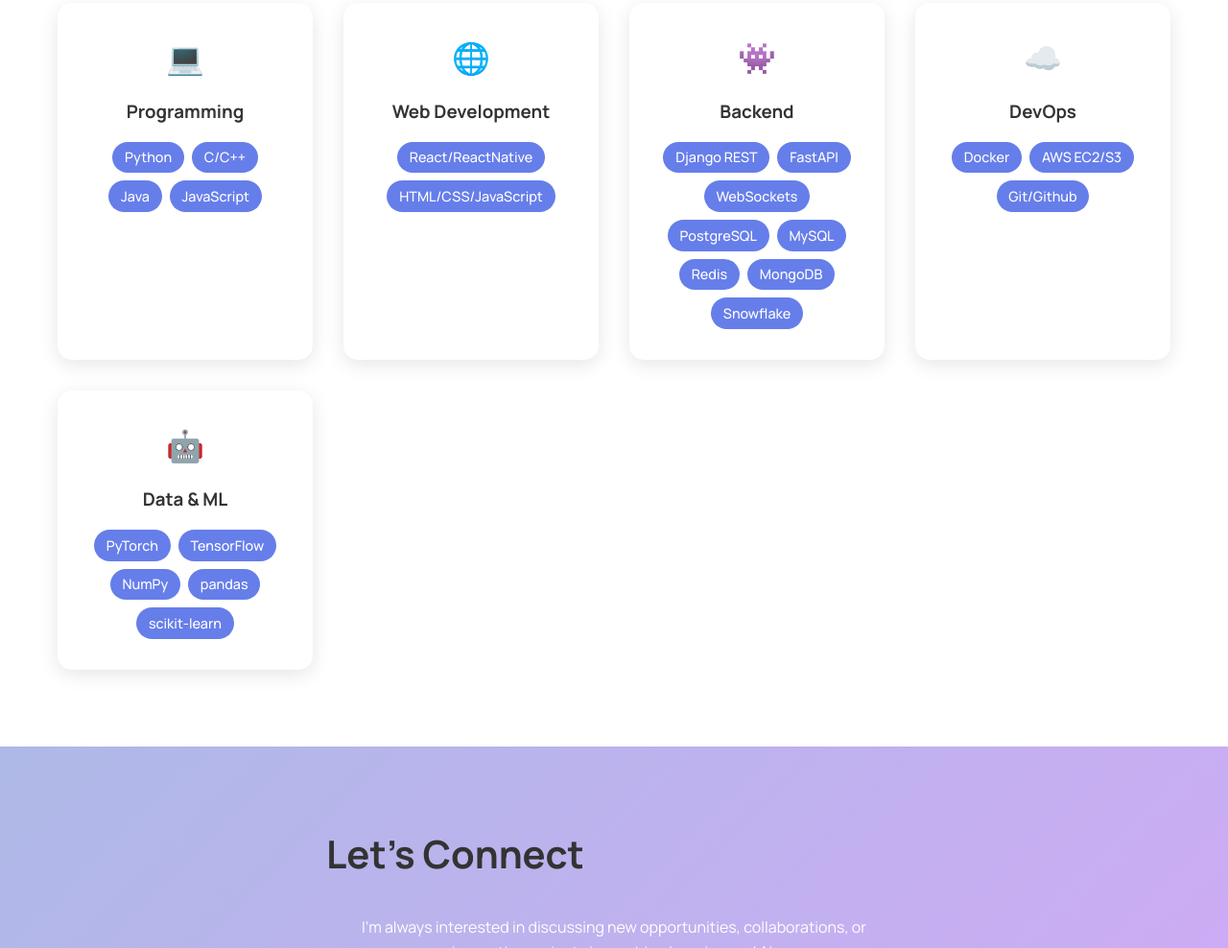
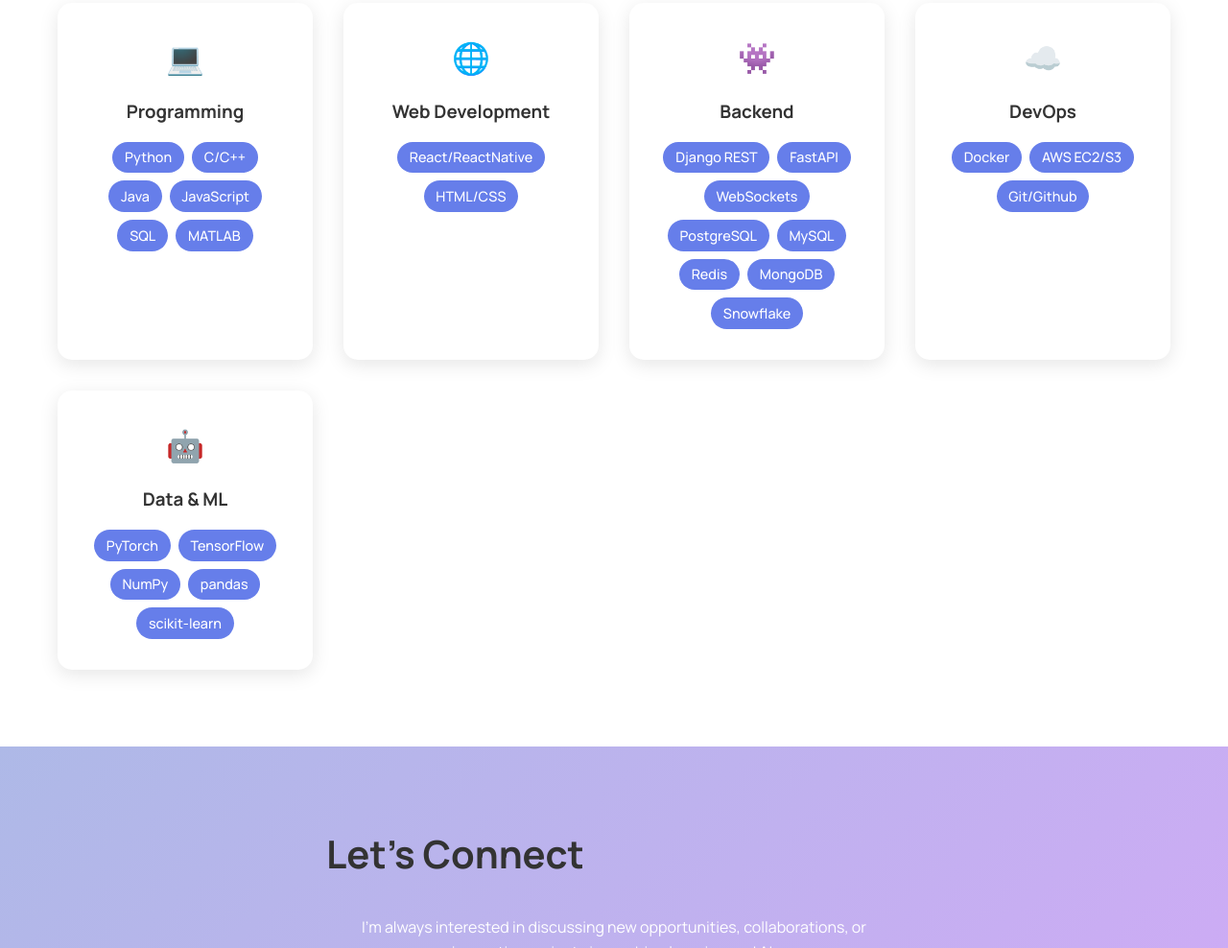
Before and after one commit to akchau-usc/akchau_web, a plain HTML site: page index.html in a window 1280 px wide. Shown: the part 5041-6029 px from the top of the page at 96% size. Drawn offline with Linux system fonts and the light colour scheme.

Commit message:
skills update

```diff
--- a/index.html
+++ b/index.html
@@ -268,6 +268,10 @@ bias-field correction, MNI152 registration</li>
                         <span class="skill-tag">C/C++</span>
                         <span class="skill-tag">Java</span>
                         <span class="skill-tag">JavaScript</span>
+                        <span class="skill-tag">SQL</span>
+                        <span class="skill-tag">MATLAB</span>
+
+
                     </div>
                 </div>
 
@@ -276,7 +280,7 @@ bias-field correction, MNI152 registration</li>
                     <h3>Web Development</h3>
                     <div class="skill-tags">
                         <span class="skill-tag">React/ReactNative</span>
-                        <span class="skill-tag">HTML/CSS/JavaScript</span>
+                        <span class="skill-tag">HTML/CSS</span>
                     </div>
                 </div>
 
```
